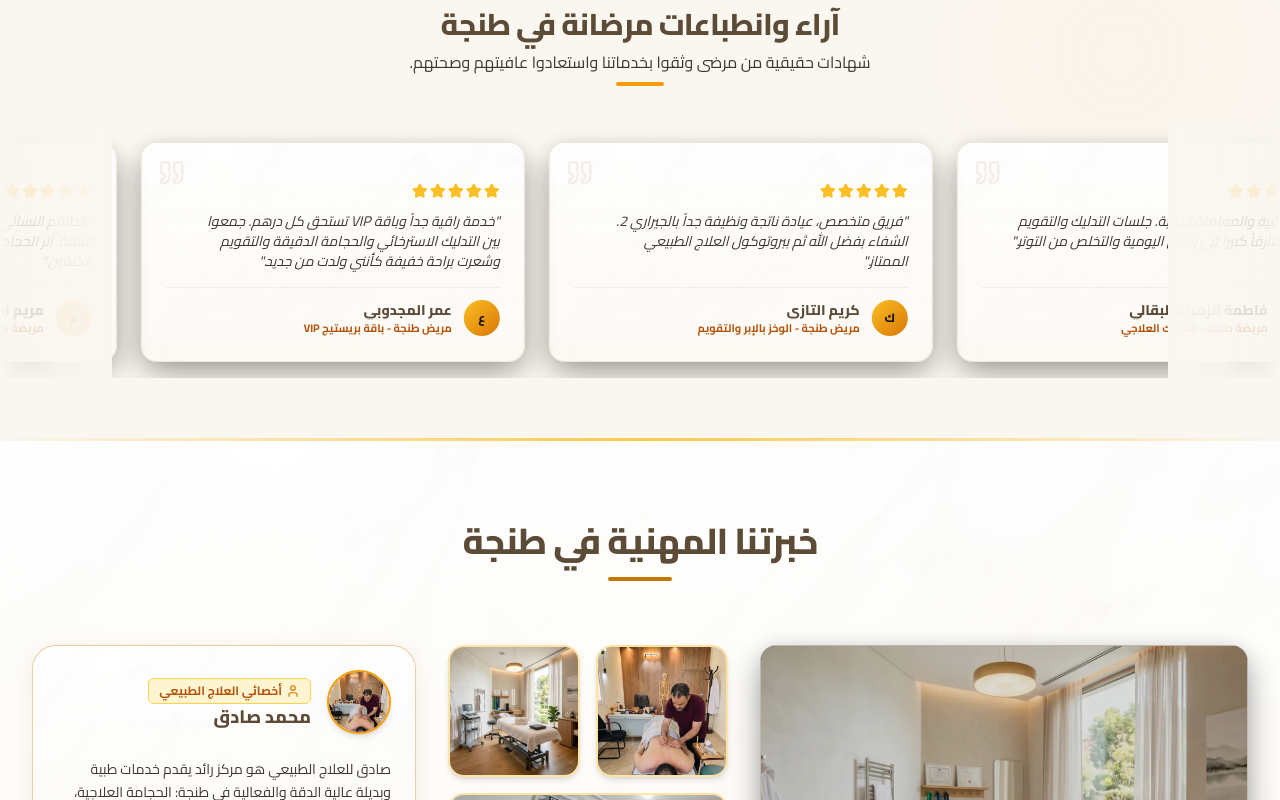
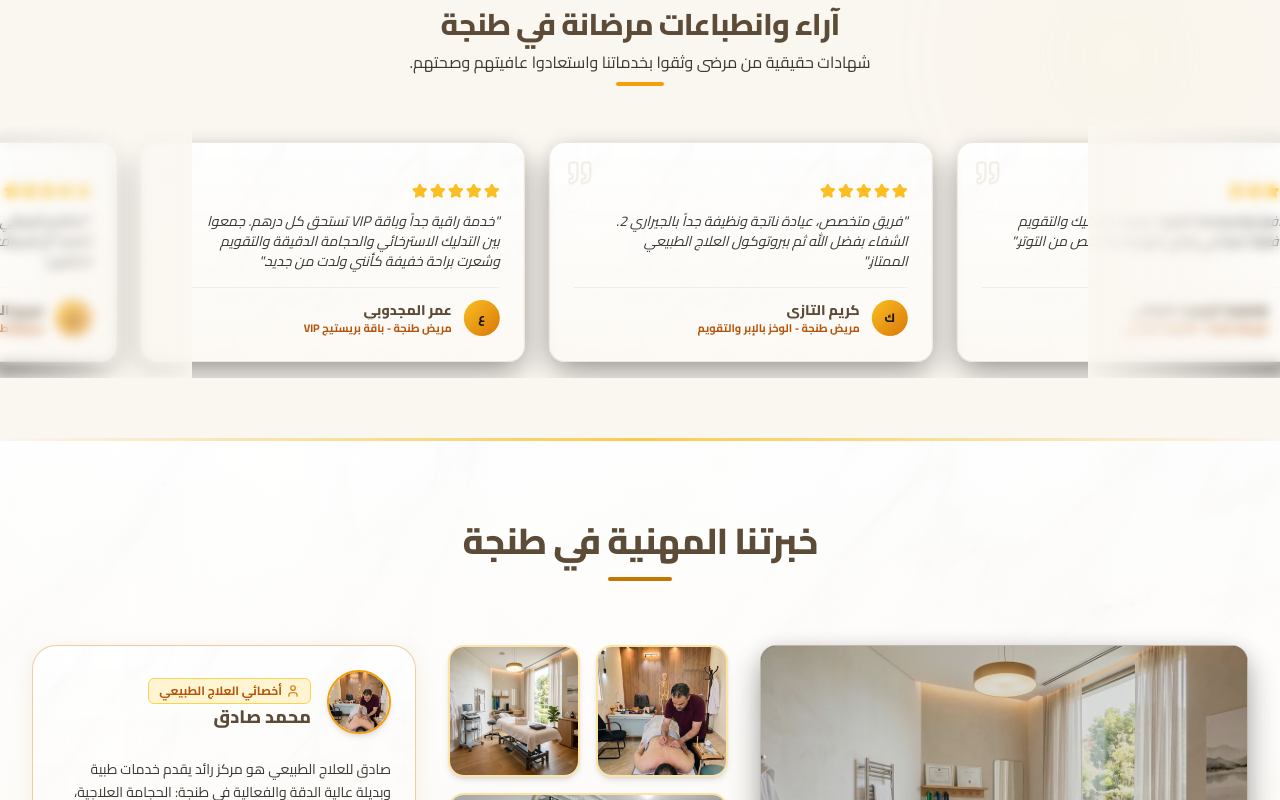
Before and after one commit to Bouzaabit-Oussama/ssadik-therapie, a React (Vite) app: page / in a window 1280 px wide. Shown: the part 6120-6920 px from the top of the page. Built offline with nearby package versions, Linux system fonts and the light colour scheme; no server answers.

Commit message:
v2.9.1: Upgrade Testimonials edge overlays to wide backdrop-blur cloud mist degradation effect so review cards dissolve smoothly into background without cutout edges

```diff
--- a/src/components/Testimonials.jsx
+++ b/src/components/Testimonials.jsx
@@ -32,13 +32,13 @@ export default function Testimonials({ t }) {
           <div className="w-12 h-1 bg-amber-500 mx-auto rounded-full mt-2"></div>
         </div>
 
-        {/* Infinite Carousel Container Wrapper with both sides blur/transparent disappearing fade */}
-        <div className="relative overflow-hidden w-full py-4 [webkit-mask-image:linear-gradient(to_right,transparent,black_8%,black_92%,transparent)] [mask-image:linear-gradient(to_right,transparent,black_8%,black_92%,transparent)]">
-          {/* Start (Left) Side Disappearing Gradient Overlay */}
-          <div className="pointer-events-none absolute inset-y-0 start-0 w-16 sm:w-28 bg-gradient-to-r from-sand-50 via-sand-50/90 to-transparent z-20"></div>
+        {/* Infinite Carousel Container Wrapper with Cloud/Mist Blur Degradation Effect */}
+        <div className="relative overflow-hidden w-full py-4">
+          {/* Start (Left/Start) Side Soft Cloud Blur Gradient */}
+          <div className="pointer-events-none absolute inset-y-0 start-0 w-28 sm:w-48 bg-gradient-to-r from-sand-50/95 via-sand-50/50 to-transparent backdrop-blur-[6px] z-30"></div>
 
-          {/* End (Right) Side Disappearing Gradient Overlay */}
-          <div className="pointer-events-none absolute inset-y-0 end-0 w-16 sm:w-28 bg-gradient-to-l from-sand-50 via-sand-50/90 to-transparent z-20"></div>
+          {/* End (Right/End) Side Soft Cloud Blur Gradient */}
+          <div className="pointer-events-none absolute inset-y-0 end-0 w-28 sm:w-48 bg-gradient-to-l from-sand-50/95 via-sand-50/50 to-transparent backdrop-blur-[6px] z-30"></div>
 
           {/* Marquee Moving Track (Pauses on hover so user can read) */}
           <div className={isRtl ? 'animate-marquee-rtl flex gap-6 px-4' : 'animate-marquee-ltr flex gap-6 px-4'}>
--- a/src/version.js
+++ b/src/version.js
@@ -1,2 +1,2 @@
-export const APP_VERSION = "v2.9.0";
+export const APP_VERSION = "v2.9.1";
 export const BUILD_DATE = new Date().toISOString().split('T')[0];
```
